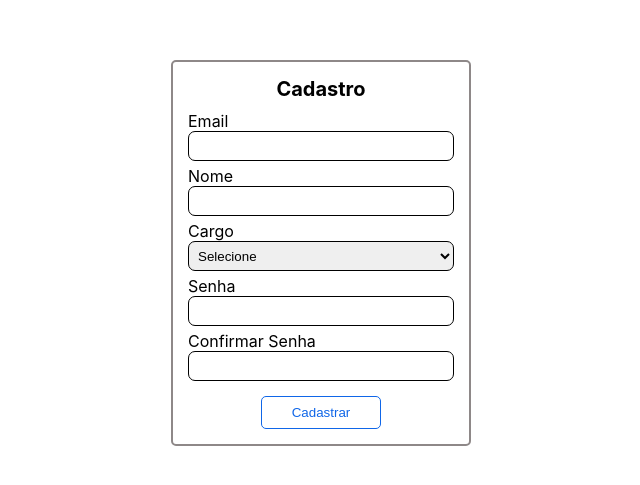
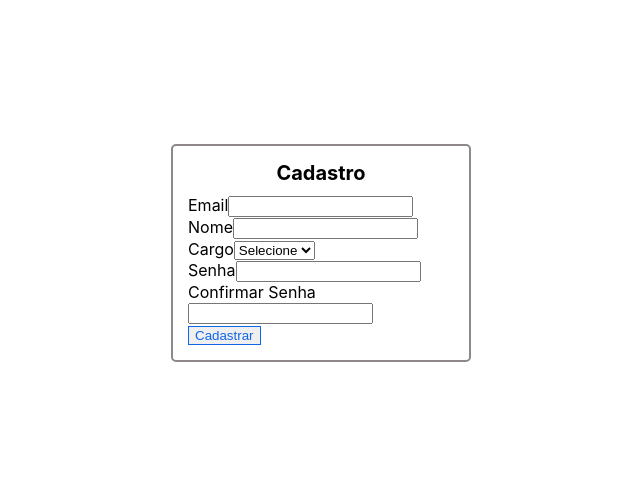
Before and after one commit to FS26S/FS26S, a Next.js app: page / in a window 1280 px wide. Shown: the part 147-632 px from the top of the page, without its empty margins (319-959 px from the left). Built offline with nearby package versions, Linux system fonts and the light colour scheme.

Commit message:
corrigido css p/ usar com react
Removido problema com tema escuro e estilos não utilizados

```diff
--- a/styles/globals.css
+++ b/styles/globals.css
@@ -23,28 +23,11 @@ a {
 .main{
   height: 100%;
   width: 100%;
+  padding: 20px 10%;
   display: flex;
   flex-direction: column;
   justify-content: center;
   align-items: center;
-}
-
-input, .input, select{
-  padding: 5px;
-  border: 1px solid black;
-  border-radius: 7px;
-  height: 30px;
-}
-
-.invalid{
-  border: 1px solid rgba(255, 0, 0, 0.492);
-  background-color: #ff000010
-}
-
-.input-group{
-  display: flex;
-  flex-direction: column;
-  margin-bottom: 5px;
 }
 
 .form{
@@ -54,27 +37,12 @@ input, .input, select{
   width: 300px;
 }
 
-.form>form{
-  display: flex;
-  flex-direction: column;
-  justify-content: center;
-}
-
-.form>form>p{
+.form p{
   text-align: center;
   font-size: 20px;
   font-weight: bold;
   margin-bottom: 10px;
   margin-top: 0;
-}
-.btn{
-  padding: 8px 30px ;
-  margin: 10px auto 0px auto;
-  border: 1px solid black;
-  background-color: white;
-  border-radius: 5px;
-  color: #000;
-  cursor: pointer;
 }
 
 .cadastrarHover{
@@ -97,3 +65,38 @@ input, .input, select{
   height: 30px;
   border-radius: 8px;
 }
+
+form .form-group{
+  display: flex;
+  flex-direction: row;
+  justify-content: center;
+  align-items: center;
+}
+
+.form-group label{
+  margin-right: 10px;
+}
+
+.buttons{
+  float: right;
+  margin-top: 5%;
+  align-self: flex-end;
+}
+
+.buttons button{
+  margin: 0 10px;
+  width:64px;
+  height: 34px;
+  padding: 5px;
+  text-align: center;
+}
+
+button svg, button img{
+  margin: 1px;
+  vertical-align: unset;
+}
+
+form label{
+  margin-top: .5rem;
+  min-width: 75px;
+}
```
